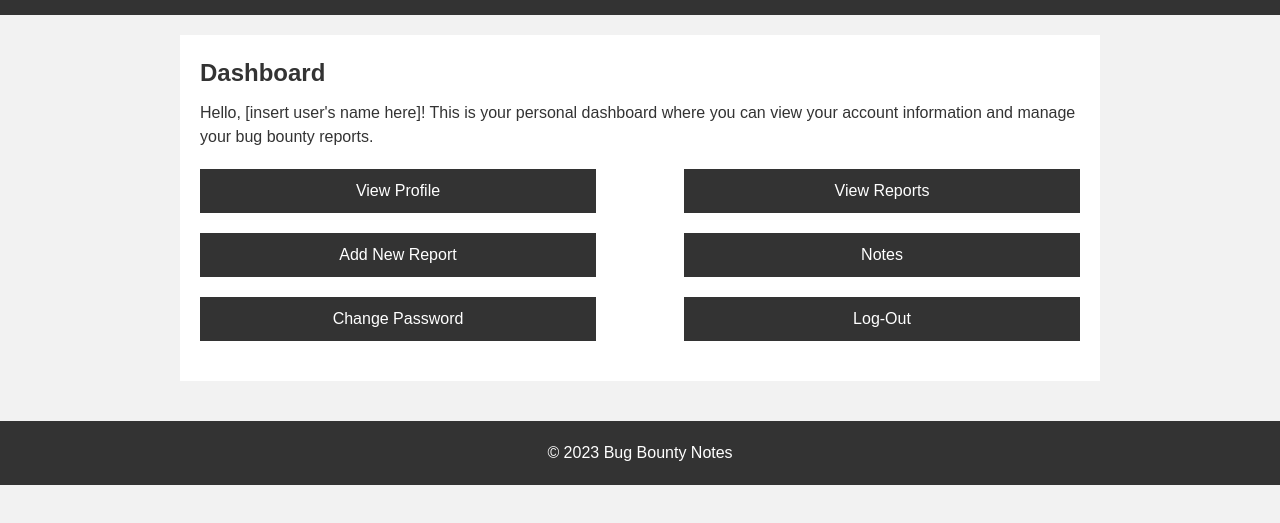
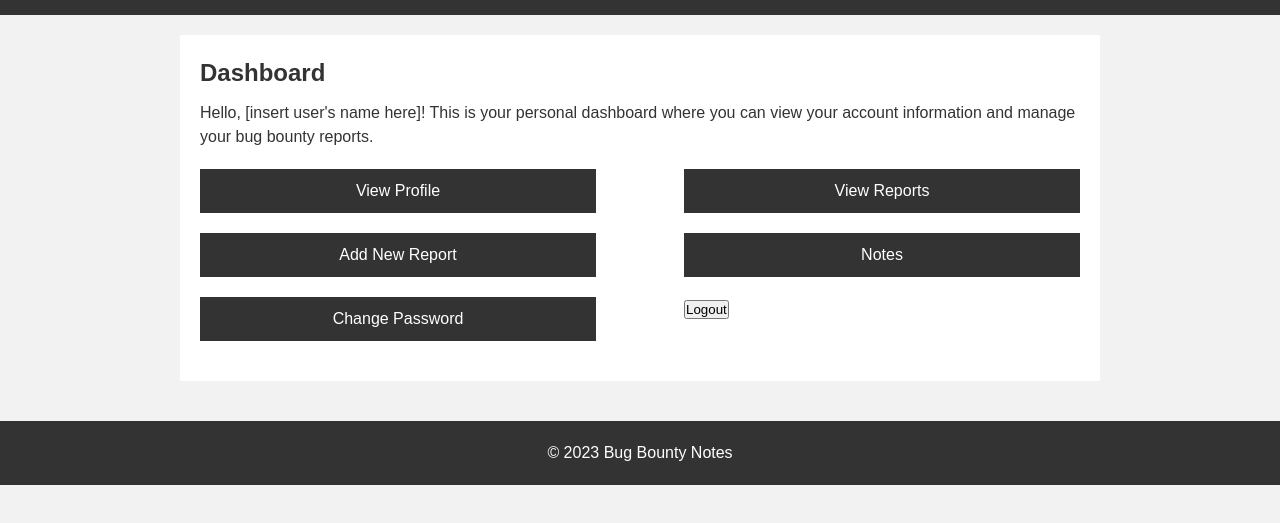
Before and after one commit to Muhammed-Mubarak999/site, a plain HTML site: page user.html in a window 1280 px wide. Shown: the part 133-656 px from the top of the page. Drawn offline with Linux system fonts and the light colour scheme.

Commit message:
Update user.html

```diff
--- a/user.html
+++ b/user.html
@@ -30,7 +30,7 @@
           <li><a href="reports.html">Add New Report</a></li>
           <li><a href="notes.html">Notes</a></li>
           <li><a href="rest-password.html">Change Password</a></li>
-           <li><a href="login.html">Log-Out</a></li>
+          <li><button id="logout-btn">Logout</button></li>
         </ul>
       </section>
     </main>
```
